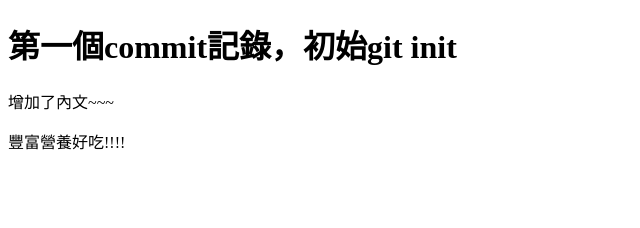
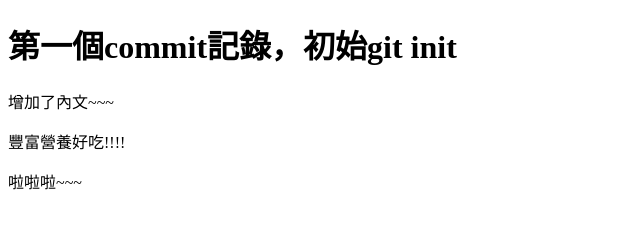
Before and after one commit to lgk559/GG, a plain HTML site: page index.html in a window 1280 px wide. Shown: the full height of the page, 0-640 px from the left. Drawn offline with Linux system fonts and the light colour scheme.

Commit message:
m2-隨意新增了內容

```diff
--- a/index.html
+++ b/index.html
@@ -9,5 +9,6 @@
     <h1>第一個commit記錄，初始git init</h1>
     <p>增加了內文~~~</p>
     <p>豐富營養好吃!!!!</p>
+    <p>啦啦啦~~~</p>
 </body>
 </html>
```
